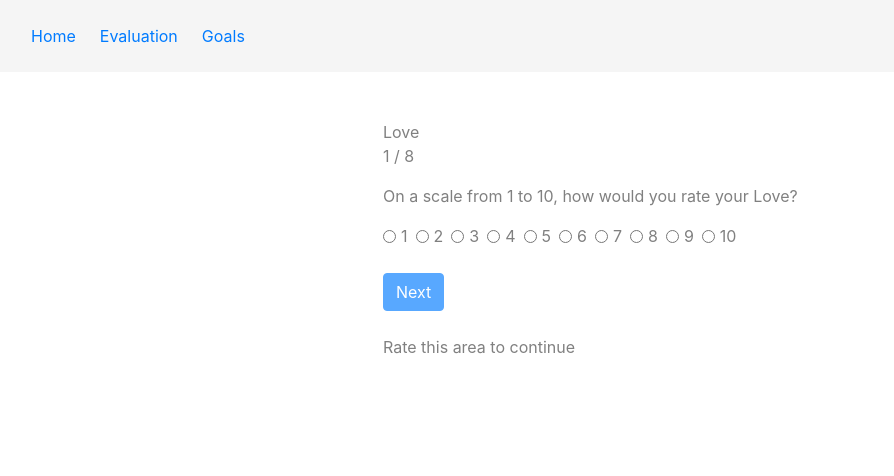
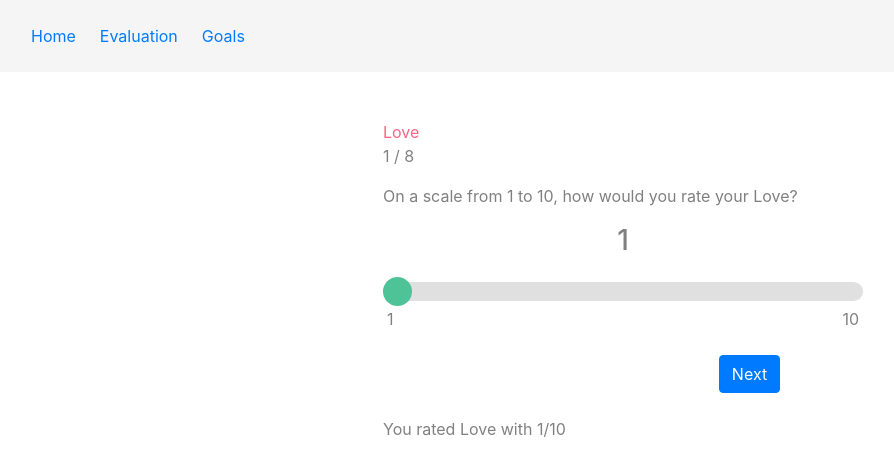
Before and after one commit to SilviuIordache/grow, a Vue app: page /evaluation in a window 1280 px wide. Shown: the top 476 px of the page, without its empty margins (17-911 px from the left). Built offline with nearby package versions, Linux system fonts and the light colour scheme.

Commit message:
Improve UX

```diff
--- a/src/utils/data.json
+++ b/src/utils/data.json
@@ -2,49 +2,49 @@
   "pillars": [
     {
       "name": "Love",
-      "rating": 0,
+      "rating": 1,
       "color": "rgba(255, 99, 132)",
       "goals": []
     },
     {
       "name": "Finances",
-      "rating": 0,
+      "rating": 1,
       "color": "rgba(75, 192, 192)",
       "goals": []
     },
     {
       "name": "Relationships",
-      "rating": 0,
+      "rating": 1,
       "color": "rgba(255, 201, 54)",
       "goals": []
     },
     {
       "name": "Career",
-      "rating": 0,
+      "rating": 1,
       "color": "rgba(31, 143, 255)",
       "goals": []
     },
     {
       "name": "Hobbies/Fun",
-      "rating": 0,
+      "rating": 1,
       "color": "rgba(205, 130, 255)",
       "goals": []
     },
     {
       "name": "Health",
-      "rating": 0,
+      "rating": 1,
       "color": "rgba(97, 232, 102)",
       "goals": []
     },
     {
       "name": "Mind",
-      "rating": 0,
+      "rating": 1,
       "color": "rgba(72, 232, 224)",
       "goals": []
     },
     {
       "name": "Purpose",
-      "rating": 0,
+      "rating": 1,
       "color": "rgba(232, 136, 72)",
       "goals": []
     }
--- a/src/views/Evaluation.vue
+++ b/src/views/Evaluation.vue
@@ -5,20 +5,23 @@
     .row(v-else)
       .col-12.d-flex.justify-content-center
         .question-container
-          .name-container(ref='el') {{ pillars[currentQuestion].name }}
+          #name-container(ref='el' :style="{ color: pillars[currentQuestion].color}") {{ pillars[currentQuestion].name }}
           p {{ currentQuestion + 1}} / {{ pillars.length }}
           p On a scale from 1 to 10, how would you rate your {{ pillars[currentQuestion].name }}?
+          .d-flex.justify-content-center
+            h3.mb-4 {{ pillars[currentQuestion].rating}}
           .form
-            .form-check.form-check-inline.mr-2(v-for="index in 10" :key="index")
-              input.form-check-input(type='radio' :value="index" v-model="pillars[currentQuestion].rating")
-              label.form-check-label {{ index }}
+            input.slider(type='range' min="1" max="10" step="0.5" v-model="pillars[currentQuestion].rating")
+            .numbers-container.mx-1.d-flex.justify-content-between
+              span 1
+              span 10
           .buttons-container.mt-4
-            .nav-buttons
-              button.btn.btn-primary.mr-4(v-if="currentQuestion > 0" @click="back()" ).
+            .nav-buttons.d-flex.justify-content-around
+              button.btn.btn-primary.mr-4(:class="{ 'hidden': currentQuestion === 0}" @click="back()" ).
                 Back
               button.btn.btn-primary(role="button" type="button" @click="next()" :disabled="!pillars[currentQuestion].rating")
                 span(v-if="currentQuestion < pillars.length - 1") Next
-                span(v-else) Show Results
+                span(v-else) Finish
           .answer-container.mt-4
             p(v-if="pillars[currentQuestion].rating === 0") Rate this area to continue
             p(v-else) You rated {{ pillars[currentQuestion].name}} with {{ pillars[currentQuestion].rating }}/10
@@ -35,7 +38,6 @@ export default {
   },
   created() {
     this.pillars = pillarStorage.get();
-    this.redirectIfCompleted();
   },
   methods: {
     redirectIfCompleted() {
@@ -61,19 +63,20 @@ export default {
         this.currentQuestion += 1;
       } else {
         pillarStorage.set(this.pillars);
-        this.setListColor();
         this.$router.push({ path: '/results' })
       }
     },
     setListColor() {
       const elem = this.$refs.el;
       elem.style.color = this.pillars[this.currentQuestion].color;
-    }
+    },
   }
 };
 </script>
 
 <style scoped lang="stylus">
+  .hidden
+    visibility hidden
   .main
     color gray
 
@@ -83,4 +86,30 @@ export default {
       .form-check
         cursor pointer
 
+      .slider
+        -webkit-appearance none
+        border-radius 1rem
+        width 100%
+        height 1.2rem
+        background #d3d3d3
+        outline none
+        opacity 0.7
+        -webkit-transition .2s
+        transition opacity .2s
+        &:hover
+            opacity 1
+        &::-webkit-slider-thumb
+            border-radius 1rem
+            -webkit-appearance none
+            appearance none
+            width 1.8rem
+            height 1.8rem
+            background #04AA6D
+            cursor pointer
+        &::-moz-range-thumb
+            width 1.5rem
+            height 1.5rem
+            background #04AA6D
+            cursor pointer
+
 </style>
--- a/src/views/Results.vue
+++ b/src/views/Results.vue
@@ -11,8 +11,9 @@
           p For a happier life, these are the areas to improve:
           p(v-for="pillar in improvePillars") {{ pillar.name }}: {{ pillar.rating}}/10
         .restart-container
-          button.btn.btn-primary(role="button" type="button" @click="restart()") Restart Evaluation
-          button.btn.btn-primary.ml-3(role="button" type="button" @click="goToGoals()") Set Goals for lacking areas
+          button.btn.btn-success.d-block.mb-2(role="button" type="button" @click="restart()") Restart Evaluation
+          button.btn.btn-warning.d-block.mb-2(role="button" type="button" @click="edit()") Edit current Evaluation
+          button.btn.btn-primary.s.d-block.mb-2(role="button" type="button" @click="goToGoals()") Set Goals for lacking areas
 </template>
 
 <script>
@@ -59,6 +60,9 @@ export default {
       pillarStorage.wipe();
       this.$router.push('/evaluation')
     },
+    edit() {
+      this.$router.push('/evaluation')
+    },
     goToGoals() {
       this.$router.push('/goals')
     }
```
